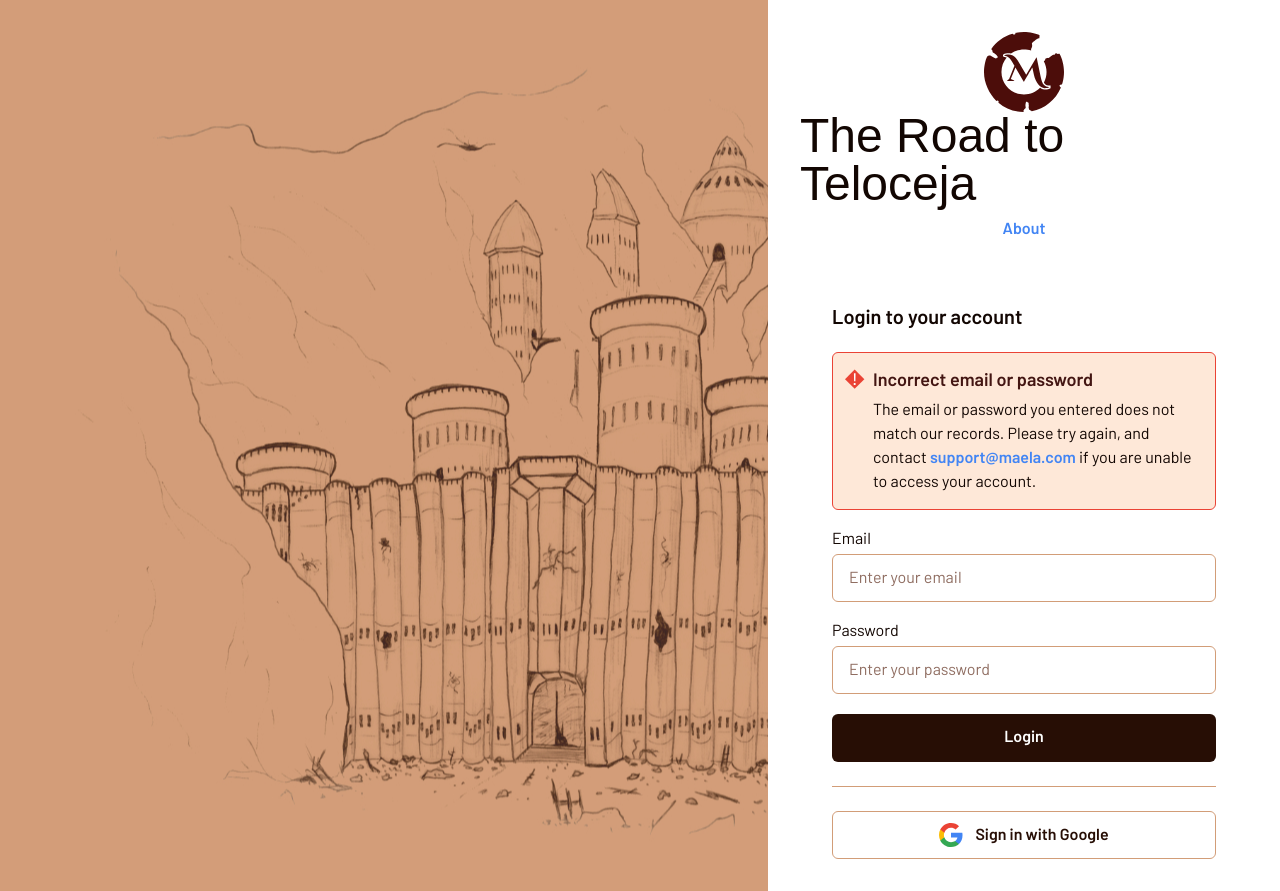
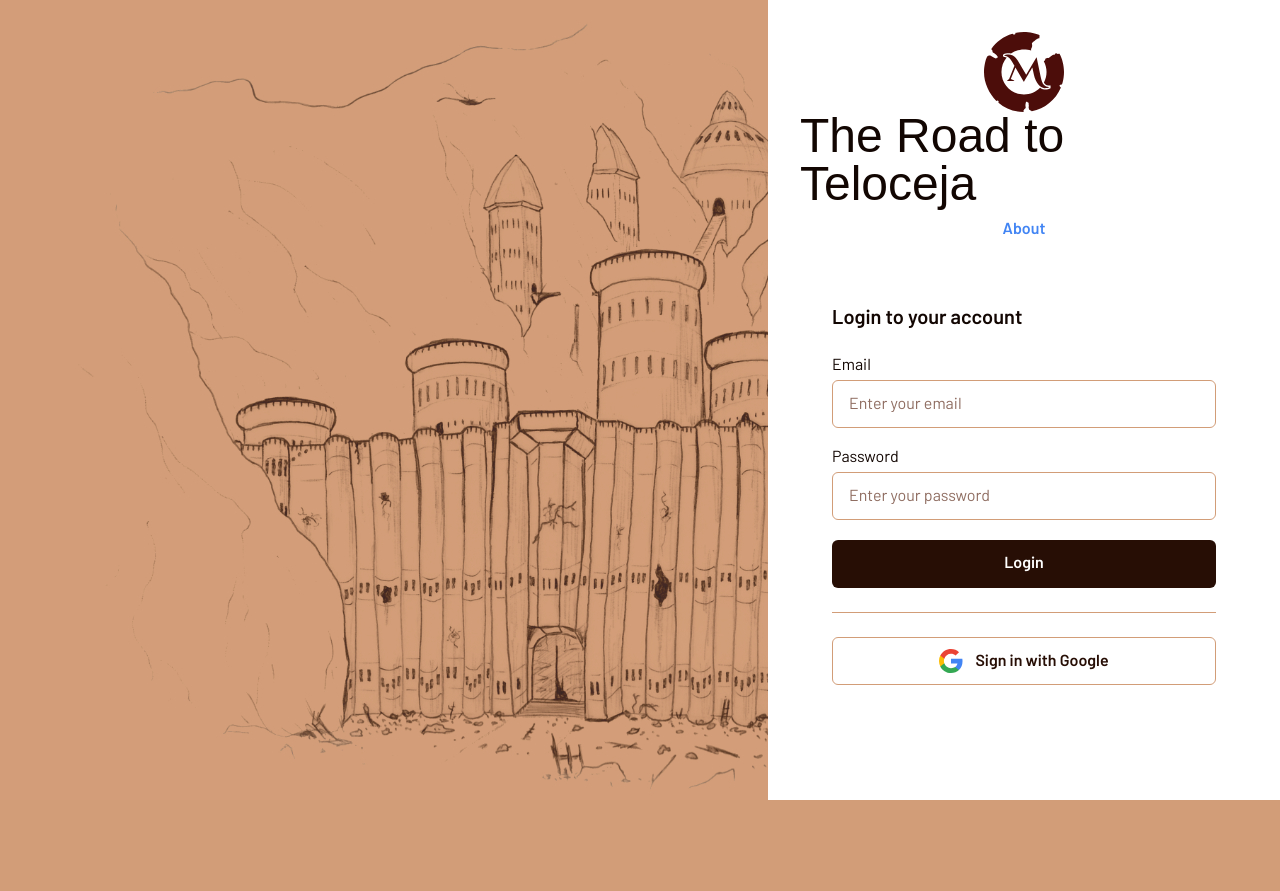
Before and after one commit to caitlinteaguedesign/teloceja-login, a Next.js app: page / in a window 1280 px wide. After the commit the page ends 800 px from the top, so only its background shows below. Built offline with nearby package versions, Linux system fonts and the light colour scheme; no server answers; a web font is replaced by a local one.

Commit message:
remove error message components

```diff
--- a/src/components/FormLogin.tsx
+++ b/src/components/FormLogin.tsx
@@ -1,5 +1,4 @@
 import { signIn } from '@/lib/auth';
-import Image from 'next/image';
 
 export default function FormLogin() {
   return (
@@ -10,23 +9,6 @@ export default function FormLogin() {
         await signIn('credentials', formData);
       }}
     >
-      <div className="grid-cols-info-card grid items-center gap-x-2 gap-y-1 rounded-md border border-danger-400 bg-danger-100 p-3 pb-4">
-        <Image src="/warning-icon.svg" alt="warning" width={20} height={20} />
-        <h3 className="text-lg font-semibold text-parchment-700">
-          Incorrect email or password
-        </h3>
-        <p className="col-start-2">
-          The email or password you entered does not match our records. Please
-          try again, and contact{' '}
-          <a
-            href="mailto:support@maela.com"
-            className="font-semibold text-accent"
-          >
-            support@maela.com
-          </a>{' '}
-          if you are unable to access your account.
-        </p>
-      </div>
       <div className="grid gap-1">
         <label className="block">Email</label>
         <input
```
